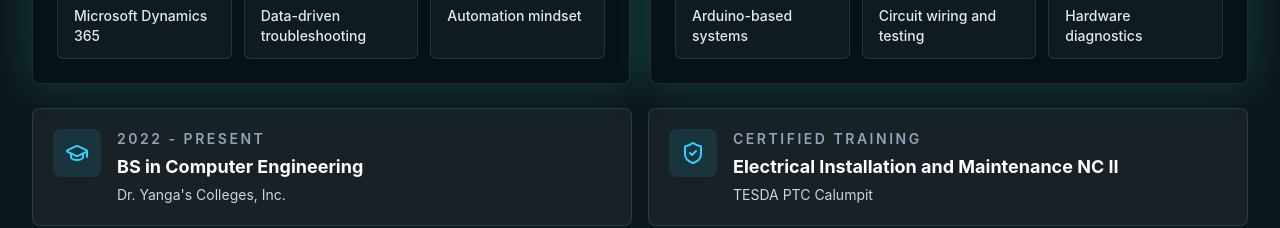
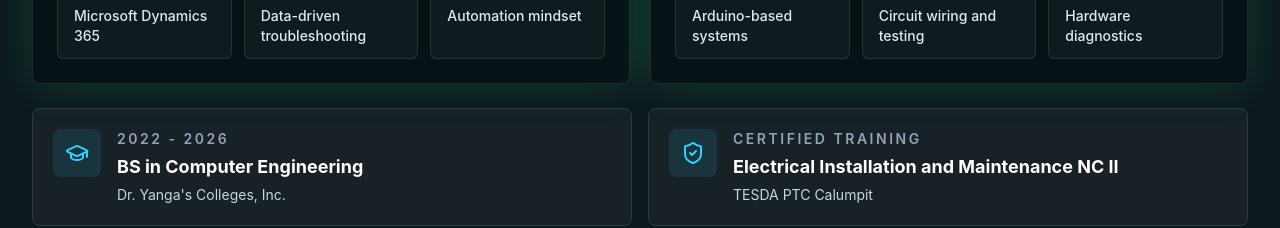
Before and after one commit to Gabboy007/john-adrian-gozun-portfolio, a React (Vite) app: page / in a window 1280 px wide. Shown: the part 1420-1648 px from the top of the page. Built offline with nearby package versions, Linux system fonts and the light colour scheme.

Commit message:
content: update education end year

```diff
--- a/src/data/portfolio.js
+++ b/src/data/portfolio.js
@@ -88,7 +88,7 @@ export const education = [
   {
     title: "BS in Computer Engineering",
     school: "Dr. Yanga's Colleges, Inc.",
-    period: '2022 - Present',
+    period: '2022 - 2026',
     icon: GraduationCap,
   },
   {
```
